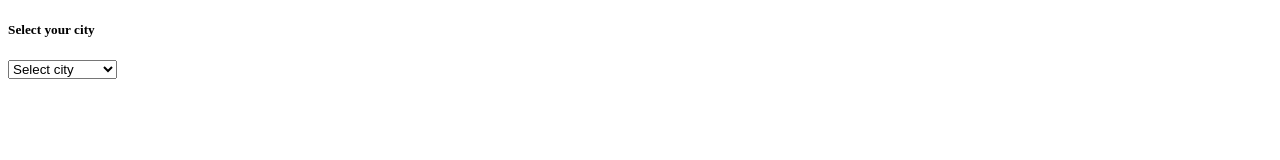
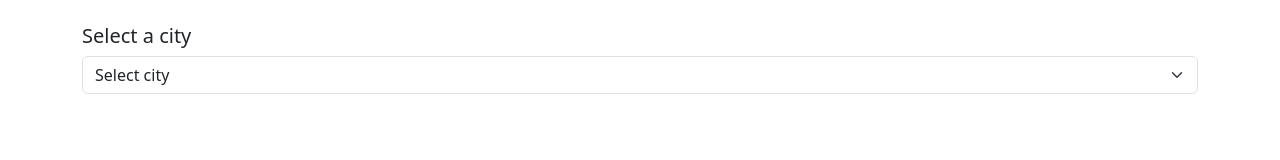
Before and after one commit to hansontram/weather-api, a plain HTML site: page index.html in a window 1280 px wide. Drawn offline with nearby package versions, Linux system fonts and the light colour scheme.

Commit message:
Add styling

```diff
--- a/cities.js
+++ b/cities.js
@@ -1,5 +1,5 @@
 let cities = [
   { name: "Benbrook, TX", latitude: 32.6732, longitude: -97.4606 },
-  { name: "Glendale, AZ", latitude: 33.450453, longitude: 112.085265 },
+  { name: "Glendale, AZ", latitude: 33.450453, longitude: -112.085265 },
   { name: "Scottsdale, AZ", latitude: 33.502404, longitude: -111.931067 },
 ];
--- a/index.html
+++ b/index.html
@@ -4,19 +4,21 @@
     <meta charset="UTF-8">
     <meta name="viewport" content="width=device-width, initial-scale=1.0">
     <title>Weather</title>
+    <!-- Bootstrap CDN link -->
+    <link href="https://cdn.jsdelivr.net/npm/bootstrap@5.3.0/dist/css/bootstrap.min.css" rel="stylesheet">
     <script src="index.js"></script>
     <script src="cities.js"></script>
 </head>
-<body>
-    <div class="filterContainer">
-        <h5 >Select your city</h5>
-        <select name="citiesList" id="citiesList">
-          <option selected disabled>Select city</option>
+<body class="container">
+    <div class="filterContainer mt-4">
+        <h5>Select a city</h5>
+        <select class="form-select" name="citiesList" id="citiesList">
+            <option selected disabled>Select city</option>
         </select>
-      </div>
+    </div>
 
-      <div id="weatherContent">
-
-      </div>
+    <div id="weatherContent" class="mt-4">
+        <!-- Weather content will be displayed here -->
+    </div>
 </body>
 </html>
```
